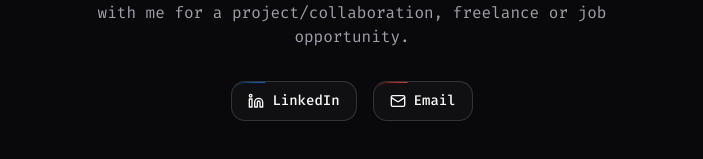
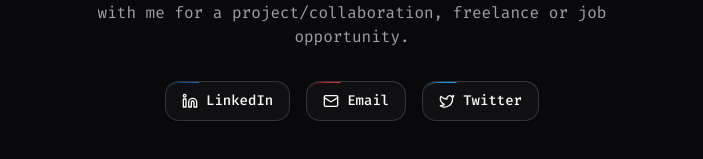
Before and after one commit to h3rmel/portfolio, a Next.js app: page / in a window 1280 px wide. Shown: the part 2300-2459 px from the top of the page, without its empty margins (288-991 px from the left). Built offline with nearby package versions, Linux system fonts and the light colour scheme.

Commit message:
feat(contact): add twitter link and small padding fix

```diff
--- a/src/app/page.tsx
+++ b/src/app/page.tsx
@@ -16,7 +16,7 @@ export default function Home() {
       className={cn(
         'w-full max-w-screen-sm',
         'flex flex-col gap-12',
-        'mx-auto px-3 lg:px-0 py-8 lg:py-12',
+        'mx-auto px-4 lg:px-0 py-8 lg:py-12',
       )}
     >
       <Hero />
--- a/src/components/sessions/contact.tsx
+++ b/src/components/sessions/contact.tsx
@@ -1,6 +1,6 @@
 import Link from 'next/link';
 
-import { Linkedin, Mail } from 'lucide-react';
+import { Linkedin, Mail, Twitter } from 'lucide-react';
 
 import { cn } from '@/lib/utils';
 
@@ -42,6 +42,14 @@ export function Contact() {
           <Mail className={cn('size-4')} /> Email
           <BorderBeam size={32} colorFrom="#ce3c30" colorTo="#ad201d" />
         </Link>
+        <Link
+          href={contact.links.twitter}
+          className={cn(buttonVariants({ variant: 'outline', size: 'lg' }), 'relative')}
+          target="_blank"
+        >
+          <Twitter className={cn('size-4')} /> Twitter
+          <BorderBeam size={32} colorFrom="#1da1f2" colorTo="#1a8cd8" />
+        </Link>
       </div>
     </section>
   );
```
